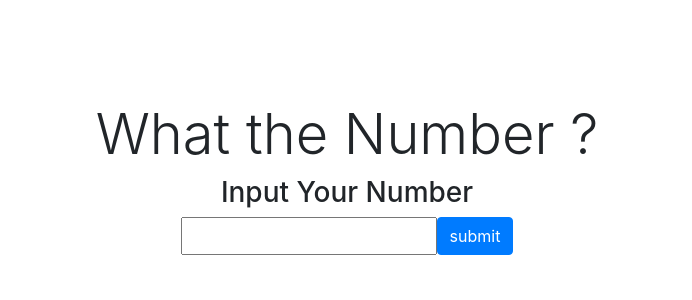
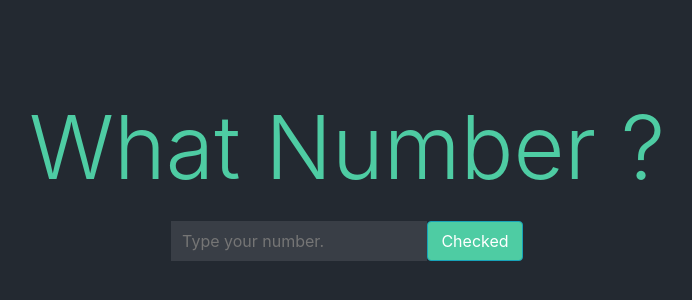
Before and after one commit to Sevipsagis/WhatNumber, a plain HTML site: page index.html in a window 1280 px wide. Shown: the part 222-522 px from the top of the page, without its empty margins (293-985 px from the left). Drawn offline with nearby package versions, Linux system fonts and the light colour scheme.

Commit message:
add more style

```diff
--- a/index.html
+++ b/index.html
@@ -12,26 +12,22 @@
 </head>
 
 <body>
-    <div id="gameBox" class="container d-flex flex-column justify-content-center align-items-center">
+    <div id="gameBox" class="container-fluid d-flex flex-column justify-content-center align-items-center">
         <div class="container">
-            <h1 id="gameTitle" class="display-4 text-center">What the Number ?</h1>
-        </div>
-        <div id="gameText" class="container d-flex justify-content-center">
-            <p class="h3">Input Your Number</p>
+            <h1 id="gameTitle" class="display-2 text-center">What Number ?</h1>
         </div>
         <div class="container d-flex justify-content-center">
-            <input id="gameInput" type="text" oninput="this.value = this.value.replace(/[^0-9.]/g, '').replace(/(\..*)\./g, '$1');">
-            <button id="submitButton" class="btn btn-primary">submit</button>
+            <input id="gameInput" type="text" oninput="this.value = this.value.replace(/[^0-9.]/g, '').replace(/(\..*)\./g, '$1');" placeholder="Type your number.">
+            <button id="submitButton" class="btn btn-info">Checked</button>
         </div>
     </div>
-
-    <script src="script.js"></script>
     <script src="https://code.jquery.com/jquery-3.3.1.slim.min.js" integrity="sha384-q8i/X+965DzO0rT7abK41JStQIAqVgRVzpbzo5smXKp4YfRvH+8abtTE1Pi6jizo"
         crossorigin="anonymous"></script>
     <script src="https://cdnjs.cloudflare.com/ajax/libs/popper.js/1.14.3/umd/popper.min.js" integrity="sha384-ZMP7rVo3mIykV+2+9J3UJ46jBk0WLaUAdn689aCwoqbBJiSnjAK/l8WvCWPIPm49"
         crossorigin="anonymous"></script>
     <script src="https://stackpath.bootstrapcdn.com/bootstrap/4.1.1/js/bootstrap.min.js" integrity="sha384-smHYKdLADwkXOn1EmN1qk/HfnUcbVRZyYmZ4qpPea6sjB/pTJ0euyQp0Mk8ck+5T"
         crossorigin="anonymous"></script>
+    <script src="script.js"></script>
 </body>
 
 </html>
--- a/script.js
+++ b/script.js
@@ -1,3 +1,4 @@
+var playerChance = 5;
 $(document).ready(function(){
 
-})
+});
--- a/style.css
+++ b/style.css
@@ -1,4 +1,37 @@
 #gameBox{
     width: 100vw;
     height: 100vh;
+    background-color: #232931;
+
 }
+
+#gameTitle{
+    color: #4ecca3;
+    margin-bottom: 20px;
+}
+
+#gameText{
+    color: #ef3f61;
+}
+
+#gameInput{
+    background-color: #393e46;
+    border: 0;
+    width: 20vw;
+    height: 5vh;
+    color: white;
+    padding-left: 1%;
+
+}
+
+#gameInput:focus {
+    outline: none !important;
+    border-color: #4ecca3;
+    /* box-shadow: 0px 0px 20px #4ecca3; */
+}
+
+#submitButton{
+    background-color: #4ecca3;
+    width: 12vh;
+    height: 5vh
+}
```
